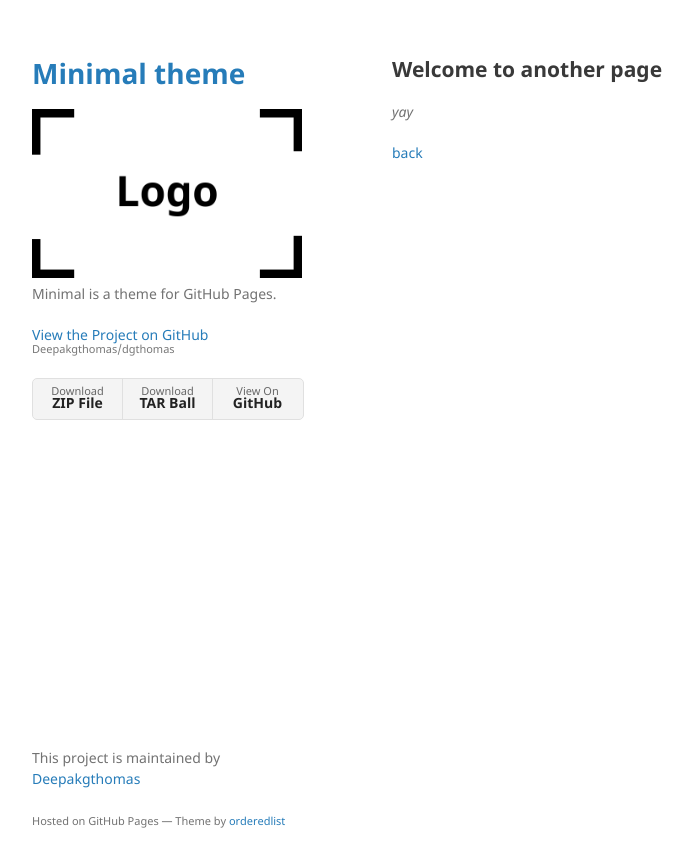
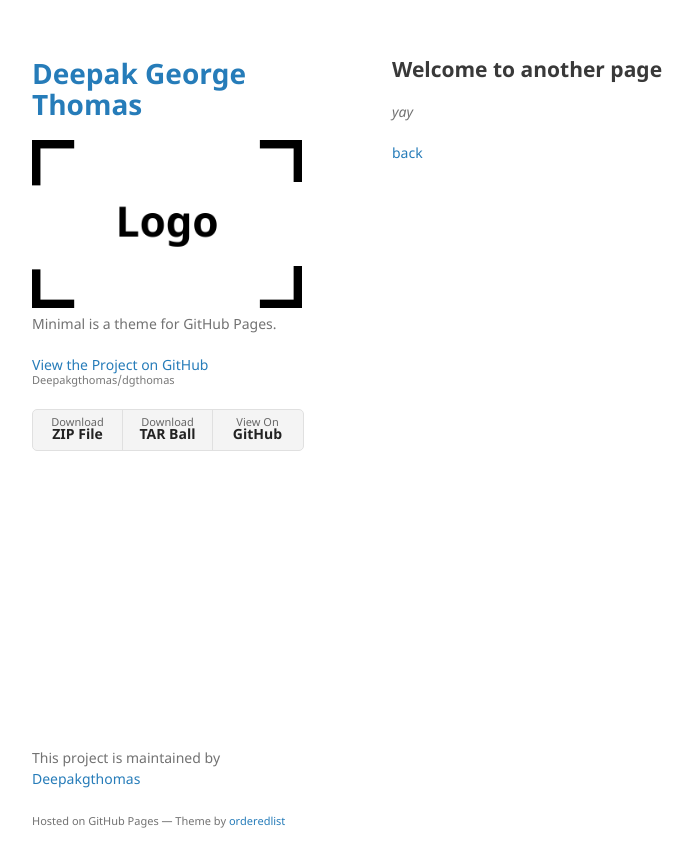
Before and after one commit to Deepakgthomas/dgthomas, a Jekyll site: the page built from another-page.md, in a window 1280 px wide. Shown: the top 867 px of the page, without its empty margins (178-871 px from the left). Built offline with Jekyll 4.4.1, drawn with Linux system fonts in a browser that asks for light colours; our own code applies the rules of GitHub Pages for plain Markdown files.

Commit message:
Update _config.yml

```diff
--- a/_config.yml
+++ b/_config.yml
@@ -1,4 +1,4 @@
-title: Minimal theme
+title: Deepak George Thomas
 logo: /assets/img/logo.png
 description: Minimal is a theme for GitHub Pages.
 show_downloads: true
```
